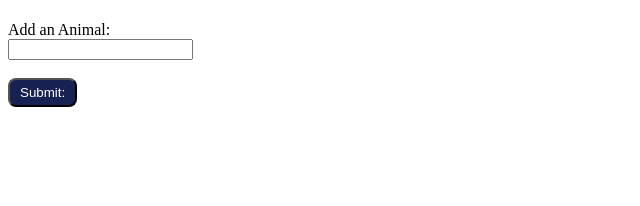
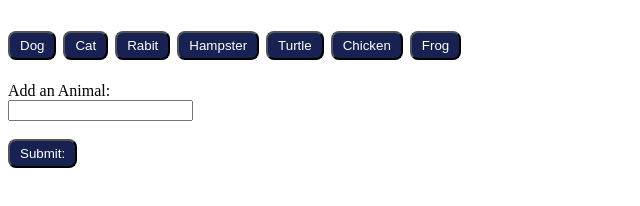
Before and after one commit to SemaAbdullayeva/Giphy_API, a plain HTML site: page index.html in a window 1280 px wide. Shown: the whole page, without its empty margins (0-640 px from the left). Drawn offline with nearby package versions, Linux system fonts and the light colour scheme.

Commit message:
Update index.html

```diff
--- a/index.html
+++ b/index.html
@@ -8,7 +8,7 @@
     <title>Document</title>
     <script src="http://code.jquery.com/jquery-3.2.1.min.js"></script>
     <link rel="stylesheet" href="sytle.css">
-    <script src="giphy/index.js" defer></script>
+    <script src="index.js" defer></script>
 
 </head>
 
```
